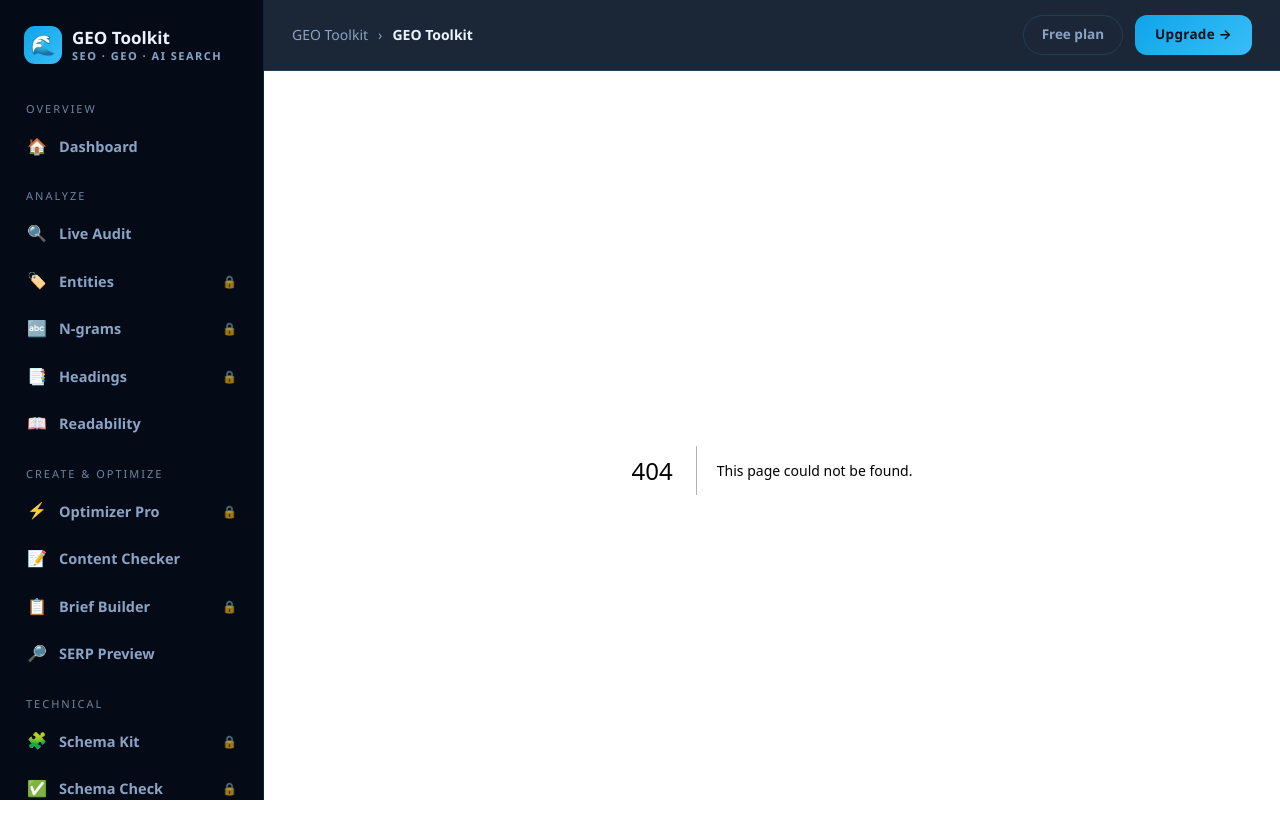
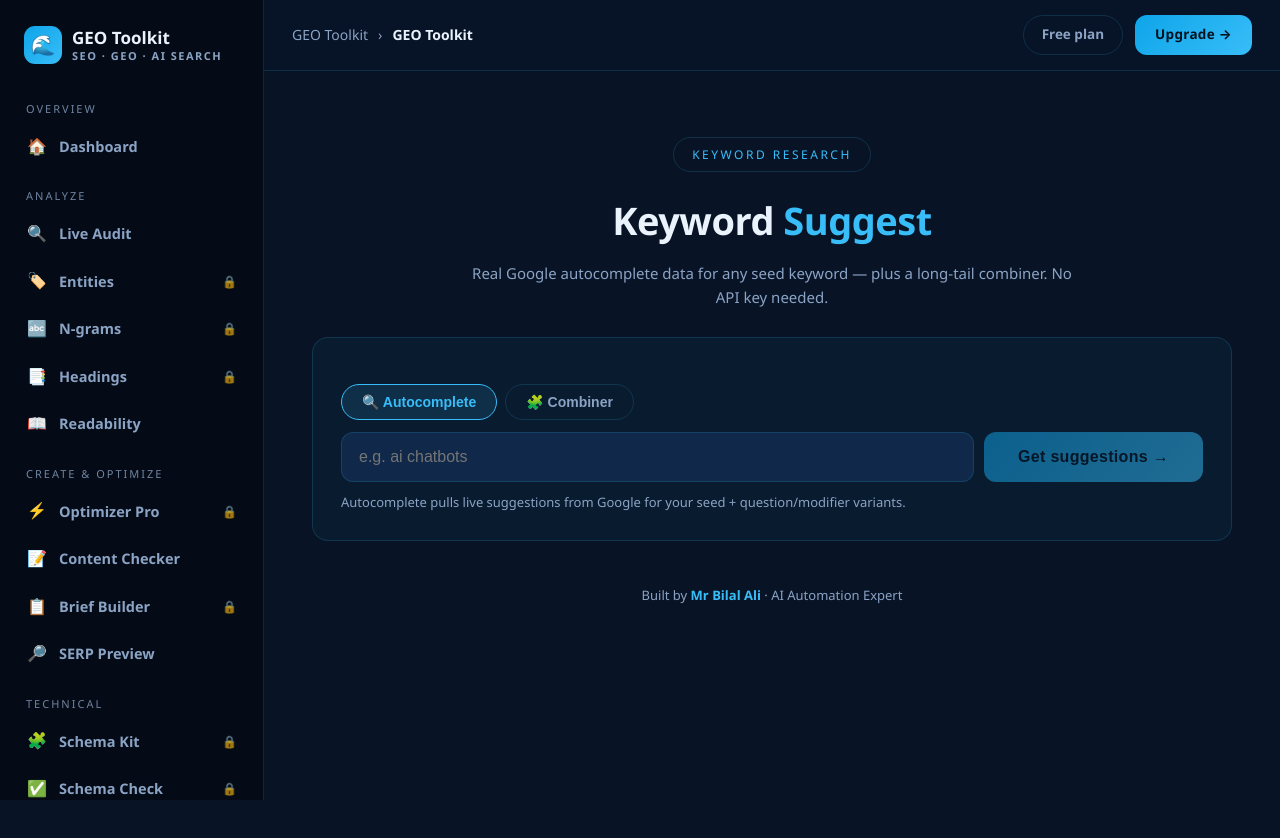
Before and after one commit to Mrbilalali/geo-audit-live, a Next.js app: page /keyword-suggest in a window 1280 px wide. Before the commit this address had no page. Shown: the top 838 px of the page. After the commit the page ends 800 px from the top, so only its background shows below. Built offline with nearby package versions, Linux system fonts and the light colour scheme.

Commit message:
Keyword research, traffic overview (BYO DataForSEO), GSC + backlink analyzers (20 tools)

```diff
--- /dev/null
+++ b/app/keyword-suggest/page.tsx
@@ -0,0 +1,151 @@
+"use client";
+
+import Gate from "../../components/Gate";
+import { useState } from "react";
+
+const QUESTION_STARTS = ["who", "what", "where", "when", "why", "how", "is", "are", "can", "does"];
+const SUFFIX_IDEAS = ["for beginners", "for small business", "near me", "cost", "price", "vs", "alternatives", "review", "guide", "tutorial", "2026", "best practices", "mistakes", "benefits"];
+const PREFIXES = ["best", "top", "cheap", "affordable", "free"];
+
+async function suggest(q: string): Promise<string[]> {
+  try {
+    const r = await fetch(`/api/suggest?q=${encodeURIComponent(q)}`);
+    const d = await r.json();
+    return Array.isArray(d.suggestions) ? d.suggestions : [];
+  } catch {
+    return [];
+  }
+}
+
+export default function KeywordSuggest() {
+  const [tab, setTab] = useState<"auto" | "combine">("auto");
+  const [seed, setSeed] = useState("");
+  const [loading, setLoading] = useState(false);
+  const [groups, setGroups] = useState<{ label: string; kws: string[] }[] | null>(null);
+  const [combined, setCombined] = useState<string[] | null>(null);
+
+  async function runAutocomplete() {
+    const s = seed.trim().toLowerCase();
+    if (!s || loading) return;
+    setLoading(true); setGroups(null);
+    const variants: { label: string; q: string }[] = [
+      { label: `“${s}”`, q: s },
+      ...QUESTION_STARTS.map((w) => ({ label: `Questions`, q: `${w} ${s}` })),
+      ...["for", "vs", "with", "without"].map((w) => ({ label: "Modifiers", q: `${s} ${w}` })),
+    ];
+    const results = await Promise.all(variants.map((v) => suggest(v.q)));
+    const seen = new Set<string>();
+    const out: { label: string; kws: string[] }[] = [];
+    const byLabel = new Map<string, string[]>();
+    variants.forEach((v, i) => {
+      const fresh = results[i].filter((k) => {
+        const k_ = k.toLowerCase();
+        if (seen.has(k_)) return false;
+        seen.add(k_);
+        return true;
+      });
+      if (fresh.length > 0) {
+        if (!byLabel.has(v.label)) byLabel.set(v.label, []);
+        byLabel.get(v.label)!.push(...fresh);
+      }
+    });
+    for (const [label, kws] of byLabel) out.push({ label, kws });
+    setGroups(out);
+    setLoading(false);
+  }
+
+  function runCombine() {
+    const s = seed.trim().toLowerCase();
+    if (!s) return;
+    const set_ = new Set<string>();
+    for (const p of PREFIXES) set_.add(`${p} ${s}`);
+    for (const suf of SUFFIX_IDEAS) set_.add(`${s} ${suf}`);
+    for (const w of QUESTION_STARTS.slice(0, 6)) set_.add(`${w} ${s}`);
+    for (const y of [2025, 2026]) set_.add(`${s} ${y}`);
+    setCombined([...set_]);
+  }
+
+  const total = groups?.reduce((a, g) => a + g.kws.length, 0) ?? 0;
+
+  function download(list: string[], name: string) {
+    const a = document.createElement("a");
+    a.href = URL.createObjectURL(new Blob([list.join("\n")], { type: "text/plain" }));
+    a.download = name;
+    a.click();
+    URL.revokeObjectURL(a.href);
+  }
+
+  return (
+    <Gate tool="keyword-suggest" name="Keyword Suggest">
+      <div className="wrap">
+        <div className="pagehead">
+          <div className="badge">Keyword research</div>
+          <h1>Keyword <span className="g">Suggest</span></h1>
+          <p>Real Google autocomplete data for any seed keyword — plus a long-tail combiner. No API key needed.</p>
+        </div>
+
+        <div className="card no-print">
+          <div className="tabs">
+            <button className={"tab" + (tab === "auto" ? " on" : "")} onClick={() => setTab("auto")}>🔍 Autocomplete</button>
+            <button className={"tab" + (tab === "combine" ? " on" : "")} onClick={() => setTab("combine")}>🧩 Combiner</button>
+          </div>
+          <div className="urlrow" style={{ marginTop: 12 }}>
+            <input
+              value={seed}
+              onChange={(e) => setSeed(e.target.value)}
+              onKeyDown={(e) => e.key === "Enter" && (tab === "auto" ? runAutocomplete() : runCombine())}
+              placeholder="e.g. ai chatbots"
+              aria-label="Seed keyword"
+            />
+            <button className="btn" onClick={tab === "auto" ? runAutocomplete : runCombine} disabled={loading || seed.trim().length < 2}>
+              {loading ? <><span className="spin" />Fetching…</> : tab === "auto" ? "Get suggestions →" : "Combine →"}
+            </button>
+          </div>
+          <p style={{ color: "var(--muted)", fontSize: 13, marginTop: 10 }}>
+            Autocomplete pulls live suggestions from Google for your seed + question/modifier variants.
+          </p>
+        </div>
+
+        {groups && (
+          <div className="card">
+            <div style={{ display: "flex", justifyContent: "space-between", alignItems: "center", flexWrap: "wrap", gap: 10 }}>
+              <h2 style={{ fontSize: 19 }}>{total} keyword ideas</h2>
+              <button className="btn ghost no-print" onClick={() => download(groups.flatMap((g) => g.kws), "keyword-ideas.txt")}>
+                Download all
+              </button>
+            </div>
+            {groups.length === 0 && <p style={{ color: "var(--muted)" }}>No suggestions returned — try a different seed.</p>}
+            {groups.map((g, i) => (
+              <div key={i} style={{ marginTop: 18 }}>
+                <h3 style={{ fontSize: 14, color: "var(--accent)", letterSpacing: 1, textTransform: "uppercase", marginBottom: 8 }}>{g.label} ({g.kws.length})</h3>
+                <div style={{ display: "flex", flexWrap: "wrap", gap: 8 }}>
+                  {g.kws.map((k, j) => (
+                    <span key={j} className="tooltag" style={{ marginBottom: 0, cursor: "pointer" }} title="Click to copy"
+                      onClick={() => navigator.clipboard.writeText(k)}>{k}</span>
+                  ))}
+                </div>
+              </div>
+            ))}
+          </div>
+        )}
+
+        {combined && (
+          <div className="card">
+            <div style={{ display: "flex", justifyContent: "space-between", alignItems: "center", flexWrap: "wrap", gap: 10 }}>
+              <h2 style={{ fontSize: 19 }}>{combined.length} long-tail combinations</h2>
+              <button className="btn ghost no-print" onClick={() => download(combined, "long-tail-keywords.txt")}>Download</button>
+            </div>
+            <div style={{ display: "flex", flexWrap: "wrap", gap: 8, marginTop: 14 }}>
+              {combined.map((k, i) => (
+                <span key={i} className="tooltag" style={{ marginBottom: 0, cursor: "pointer" }} title="Click to copy"
+                  onClick={() => navigator.clipboard.writeText(k)}>{k}</span>
+              ))}
+            </div>
+          </div>
+        )}
+
+        <footer className="no-print">Built by <b>Mr Bilal Ali</b> · AI Automation Expert</footer>
+      </div>
+    </Gate>
+  );
+}
```
